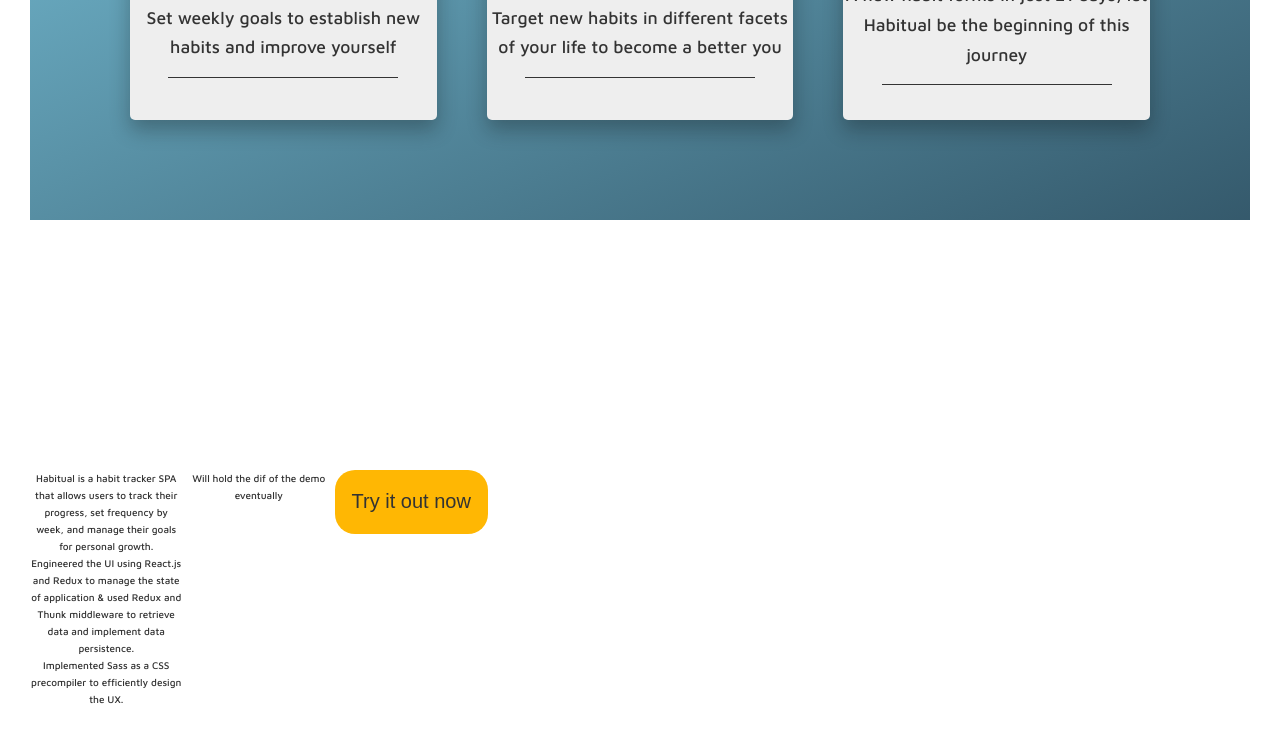
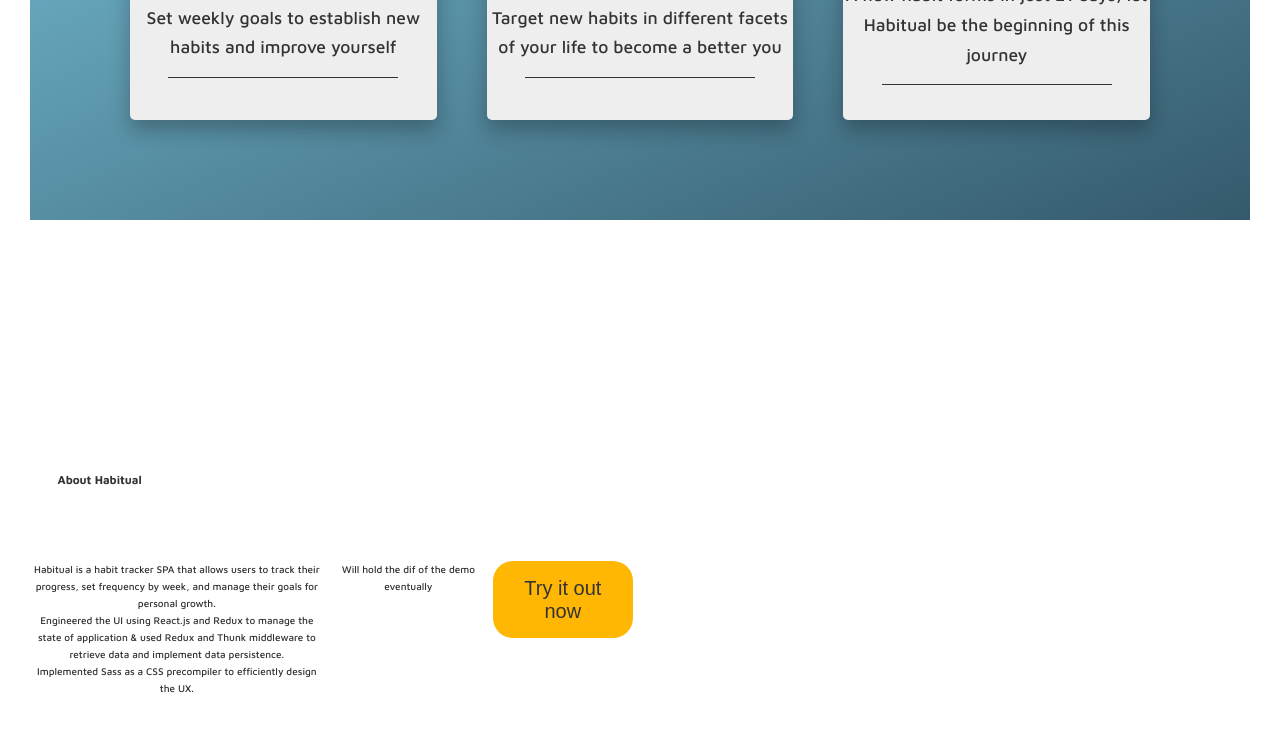
Before and after one commit to jordan-romero/habitual-frontend, a React (Create React App) app: page / in a window 1280 px wide. Shown: the part 1346-2088 px from the top of the page. Built offline with nearby package versions, Linux system fonts and the light colour scheme; no server answers.

Commit message:
working on grid elements within section demo

```diff
--- a/sass/layout/_demo.scss
+++ b/sass/layout/_demo.scss
@@ -1,9 +1,27 @@
 .demo{
     display: grid;
     grid-template-columns: repeat(8, 1fr);
-    grid-template-rows: repeat(7, 5vw);
+    grid-template-rows: repeat(7, 6vw);
+    gap: 1.5rem;
 
-    &__demo{
+    &__description{
+        grid-column: 1 / span 2;
+        display: grid;
+        grid-template-rows: repeat(3, 1fr);
+        text {
+
+            &--1{
+                grid-row: 1 / span 2;
+            }
+        }
+    }
+
+    &__box{
 
     }
+
+    &__btn{
+
+    }
+
 }
--- a/src/components/Demo.js
+++ b/src/components/Demo.js
@@ -3,21 +3,22 @@
 const Demo = () => {
     return (
         <section className='demo'>
+            <h3 className='demo__header'>About Habitual</h3>
             <div className='demo__description'>
-                <p className='demo__text'>
+                <p className='text text--1'>
                     Habitual is a habit tracker SPA that allows users to track their progress, set frequency by week, and manage their goals for personal growth.
                 </p>
-                <p className='demo__text'>
+                <p className='text text--2'>
                     Engineered the UI using React.js and Redux to manage the state of application & used Redux and Thunk middleware to retrieve data and implement data persistence.
                 </p>
-                <p className='demo__text'>
+                <p className='text text--3'>
                     Implemented Sass as a CSS precompiler to efficiently design the UX.
                 </p>
             </div>
             <div className='demo__box'>
                 Will hold the dif of the demo eventually
             </div>
-            <button className='btn'>Try it out now</button>
+            <button className='btn demo__btn'>Try it out now</button>
         </section>
     )
 }
--- a/src/index.css
+++ b/src/index.css
@@ -452,7 +452,14 @@
 .demo {
   display: grid;
   grid-template-columns: repeat(8, 1fr);
-  grid-template-rows: repeat(7, 5vw); }
+  grid-template-rows: repeat(7, 6vw);
+  gap: 1.5rem; }
+  .demo__description {
+    grid-column: 1 / span 2;
+    display: grid;
+    grid-template-rows: repeat(3, 1fr); }
+    .demo__description text--1 {
+      grid-row: 1 / span 2; }
 
 .features {
   padding: 10rem;
```
